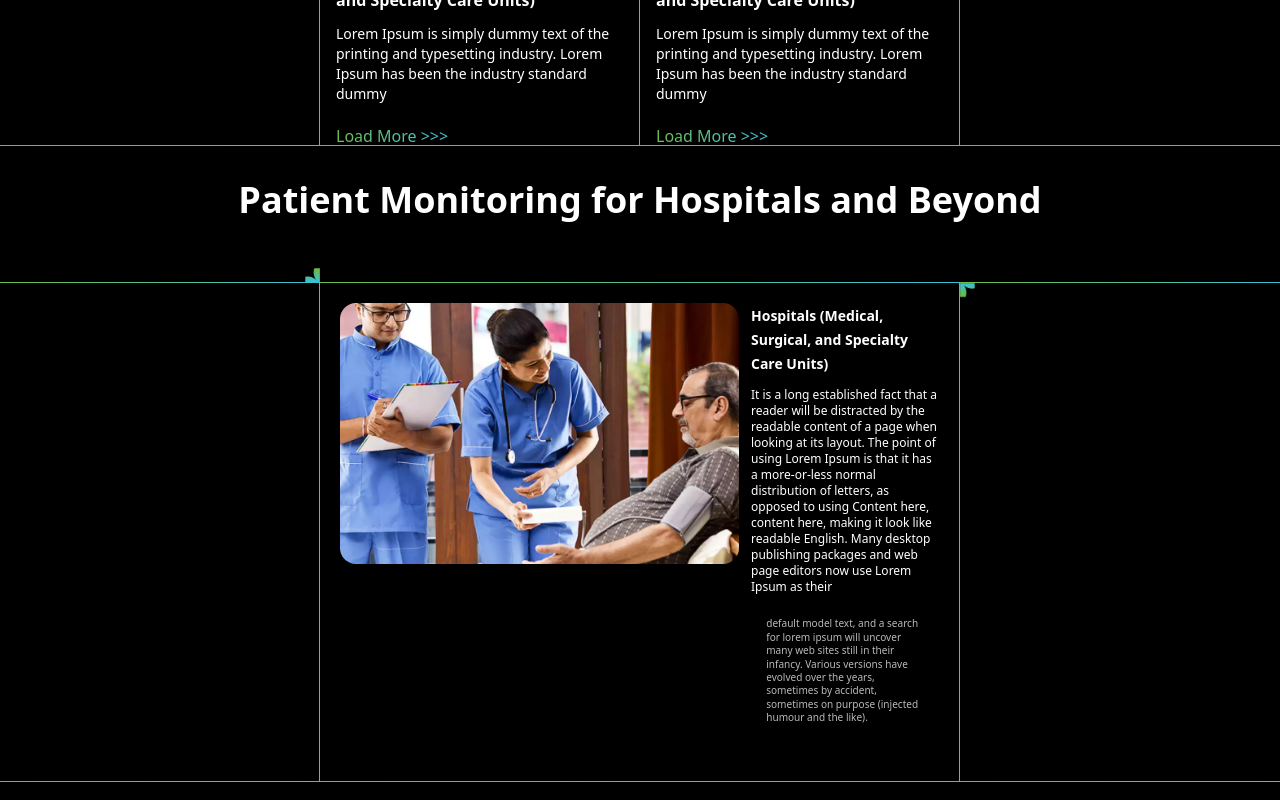
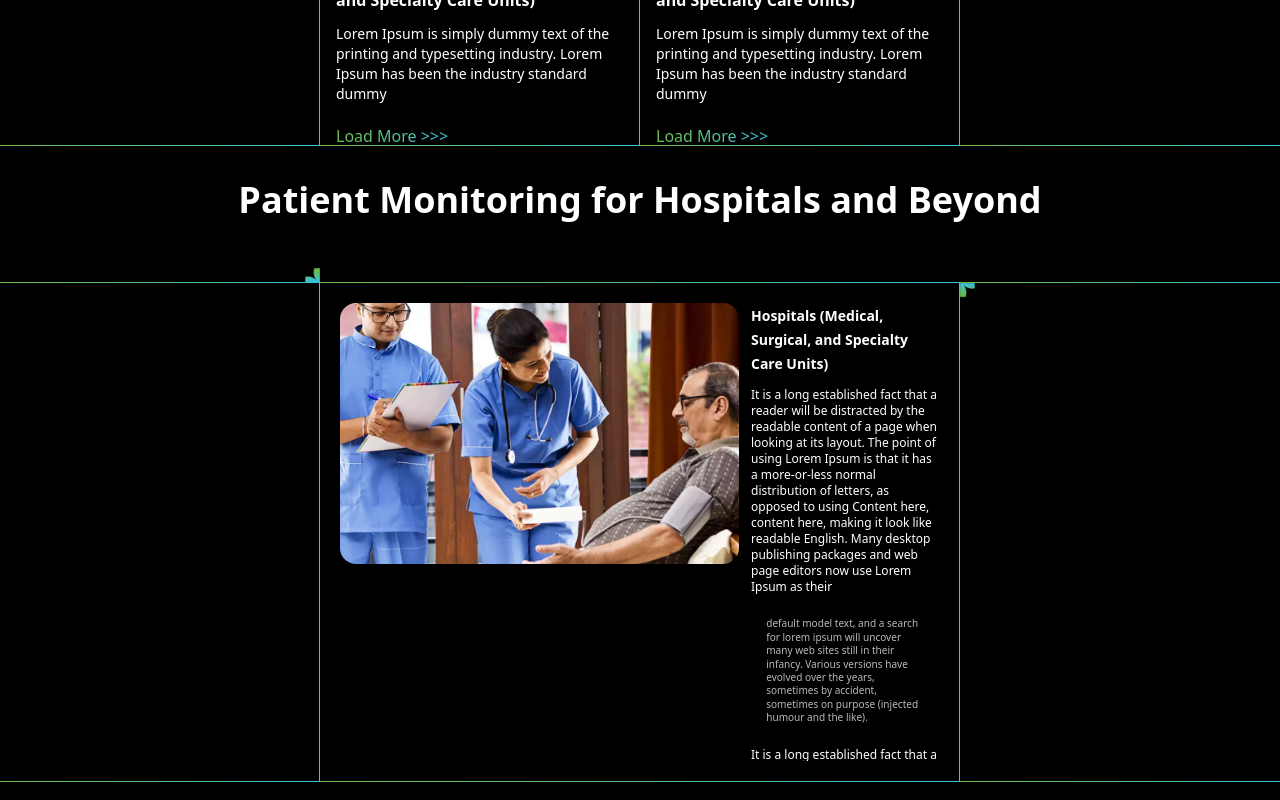
Before and after one commit to akhilr22/schutzen, a Next.js app: page / in a window 1280 px wide. Shown: the part 5312-6112 px from the top of the page. Built offline with nearby package versions, Linux system fonts and the light colour scheme.

Commit message:
footer complete

```diff
--- a/src/app/page.tsx
+++ b/src/app/page.tsx
@@ -457,7 +457,7 @@ export default function Home() {
                     Various versions have evolved over the years, sometimes by accident, sometimes on purpose (injected
                     humour and the like).
                   </p>
-                  <p  className="text-xs my-3 scroll_animate">
+                  <p  className="text-xs my-3 ">
                     It is a long established fact that a reader will d over the years, sometimes by accident, sometimes
                     on purpose (injected humour and the like).
                   </p>
```
